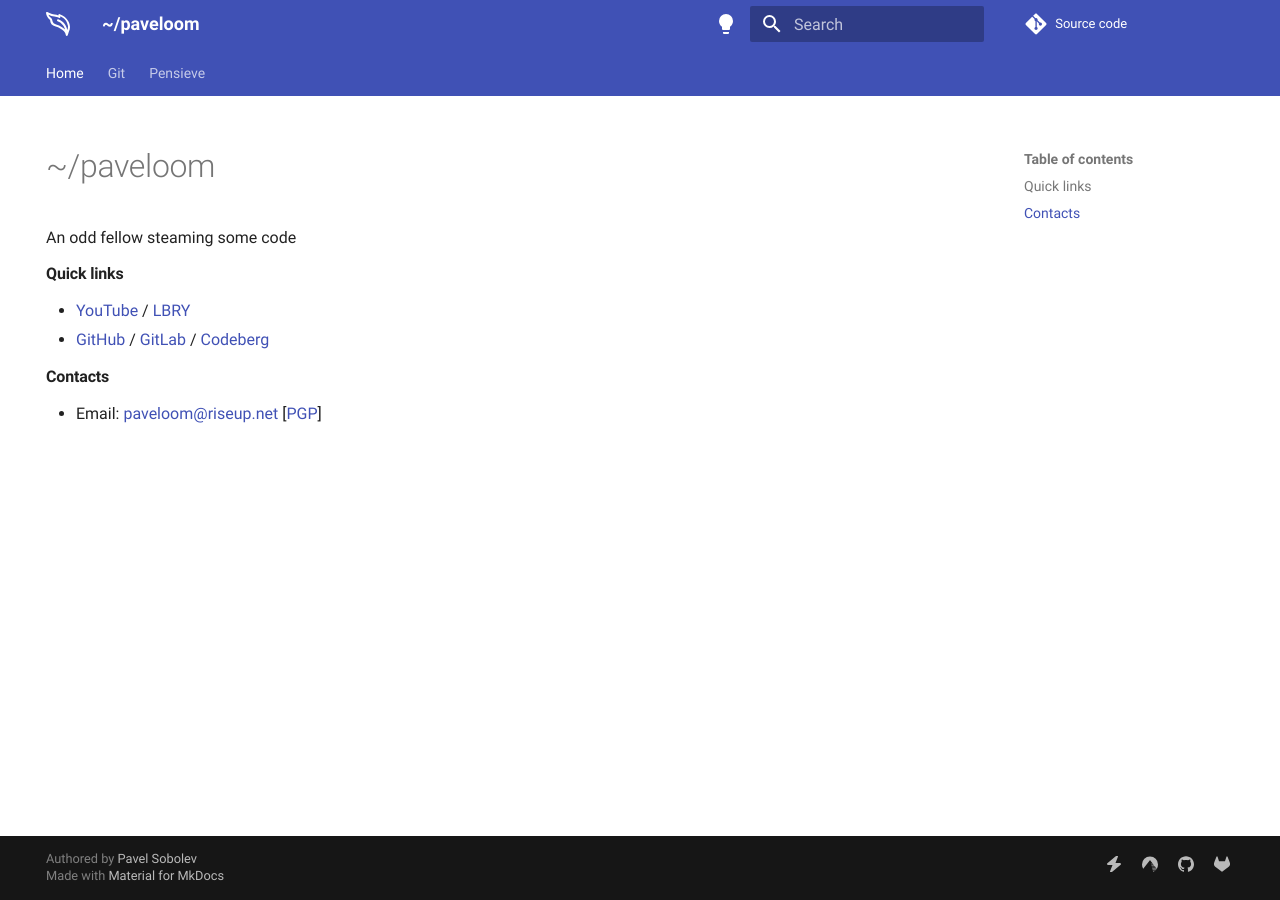
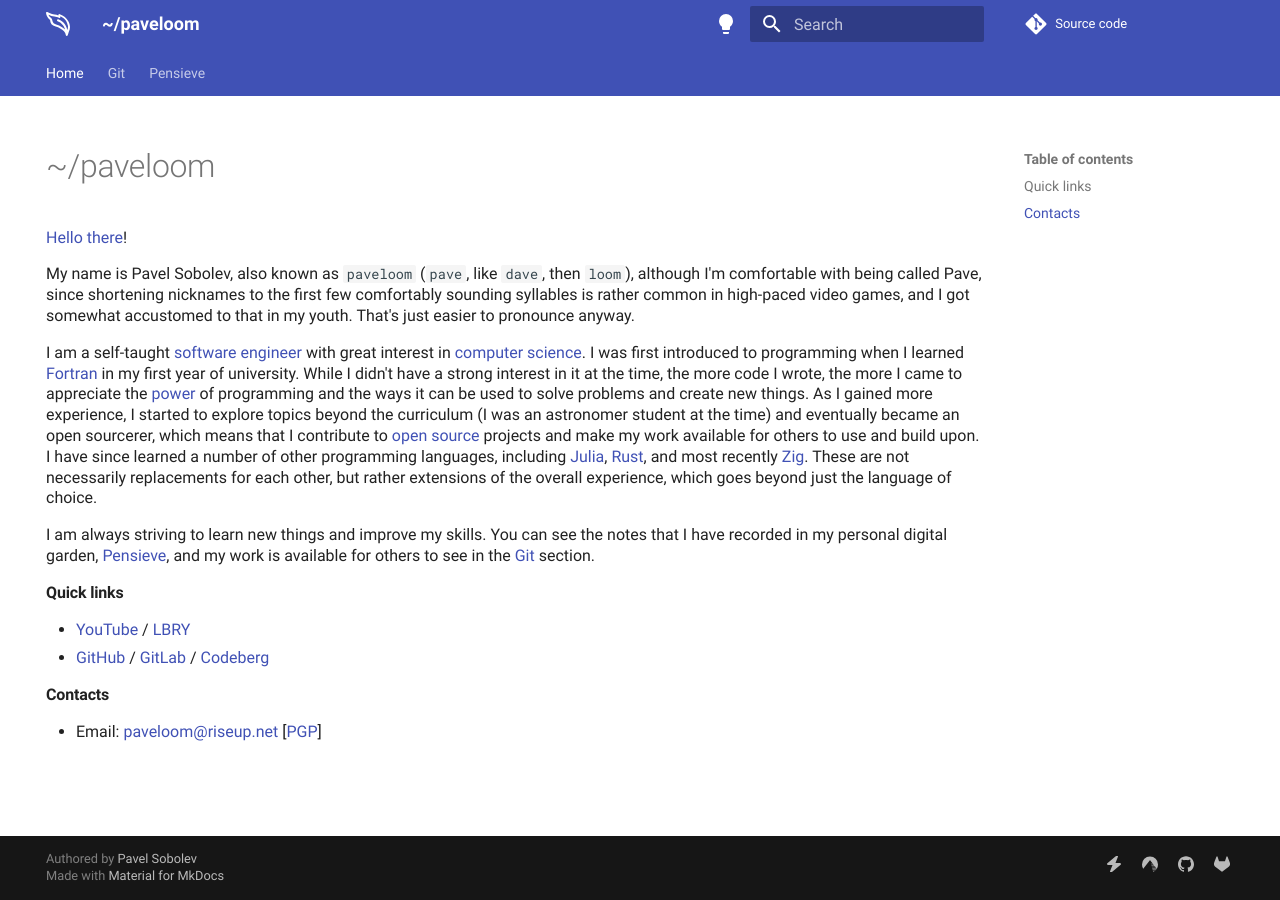
Before and after one commit to paveloom/paveloom.dev, an MkDocs documentation site: the page built from content/README.md, in a window 1280 px wide. Built offline with MkDocs 1.6.1 and Material for MkDocs 9.7.7, drawn with Linux system fonts in a browser that asks for light colours; comment, search, counter and statistics services are not loaded.

Commit message:
Pensieve: update the Home page.

```diff
--- a/content/README.md
+++ b/content/README.md
@@ -6,7 +6,13 @@ hide:
 
 # ~/paveloom
 
-An odd fellow steaming some code
+[Hello there](https://www.youtube.com/watch?v=rEq1Z0bjdwc)!
+
+My name is Pavel Sobolev, also known as `paveloom` (`pave`, like `dave`, then `loom`), although I'm comfortable with being called Pave, since shortening nicknames to the first few comfortably sounding syllables is rather common in high-paced video games, and I got somewhat accustomed to that in my youth. That's just easier to pronounce anyway.
+
+I am a self-taught [software engineer](https://en.wikipedia.org/wiki/Software_engineering) with great interest in [computer science](https://en.wikipedia.org/wiki/Computer_science). I was first introduced to programming when I learned [Fortran](https://en.wikipedia.org/wiki/Fortran) in my first year of university. While I didn't have a strong interest in it at the time, the more code I wrote, the more I came to appreciate the [power](https://www.youtube.com/watch?v=Sg14jNbBb-8) of programming and the ways it can be used to solve problems and create new things. As I gained more experience, I started to explore topics beyond the curriculum (I was an astronomer student at the time) and eventually became an open sourcerer, which means that I contribute to [open source](https://en.wikipedia.org/wiki/Open_source) projects and make my work available for others to use and build upon. I have since learned a number of other programming languages, including [Julia](https://julialang.org), [Rust](https://www.rust-lang.org), and most recently [Zig](https://ziglang.org). These are not necessarily replacements for each other, but rather extensions of the overall experience, which goes beyond just the language of choice.
+
+I am always striving to learn new things and improve my skills. You can see the notes that I have recorded in my personal digital garden, [Pensieve](/pensieve), and my work is available for others to see in the [Git](/git) section.
 
 #### Quick links
 
--- a/mkdocs.yml
+++ b/mkdocs.yml
@@ -1,5 +1,5 @@
 site_name: ~/paveloom
-site_description: "@paveloom's website"
+site_description: An odd fellow steaming some code
 site_author: Pavel Sobolev
 docs_dir: content
 site_dir: public
@@ -68,7 +68,6 @@ plugins:
         - sitemap.md
   - git-revision-date-localized:
       exclude:
-        - README.md
         - pensieve/README.md
   - literate-nav:
       nav_file: sitemap.md
```
